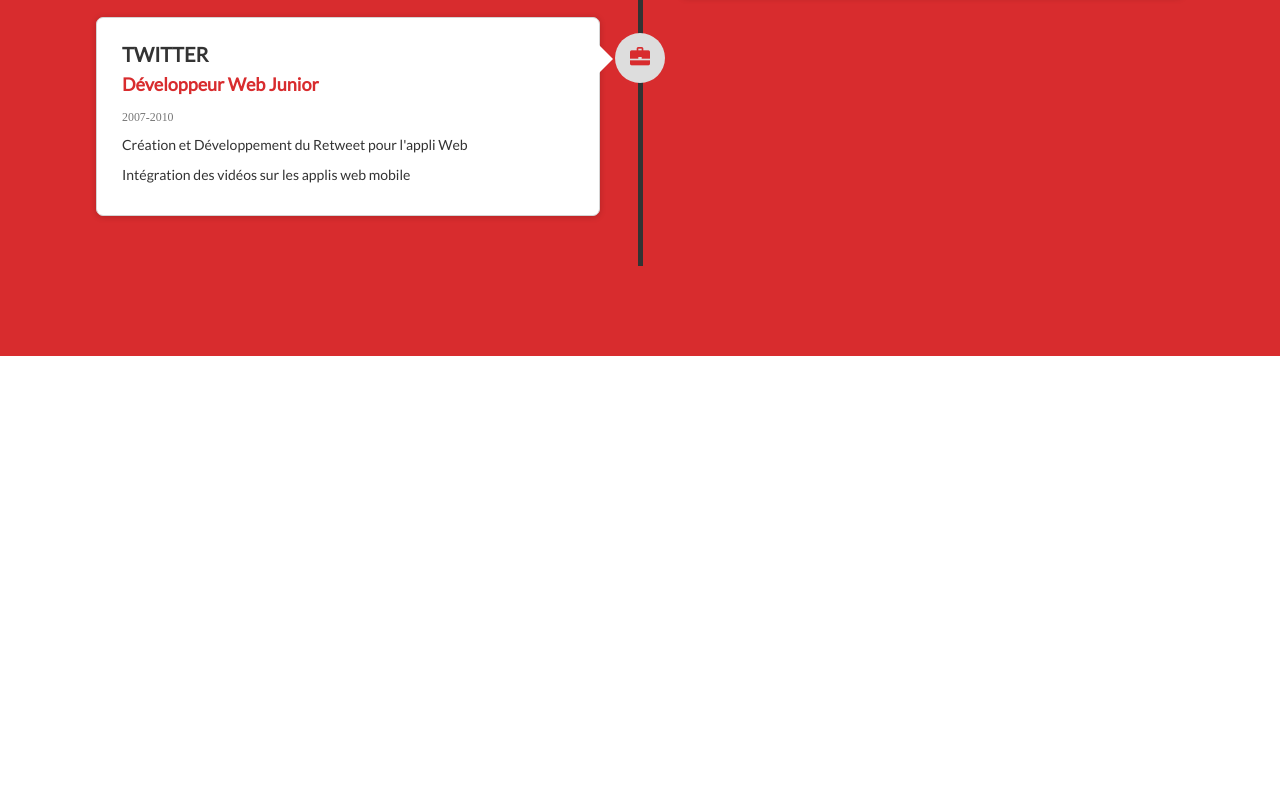
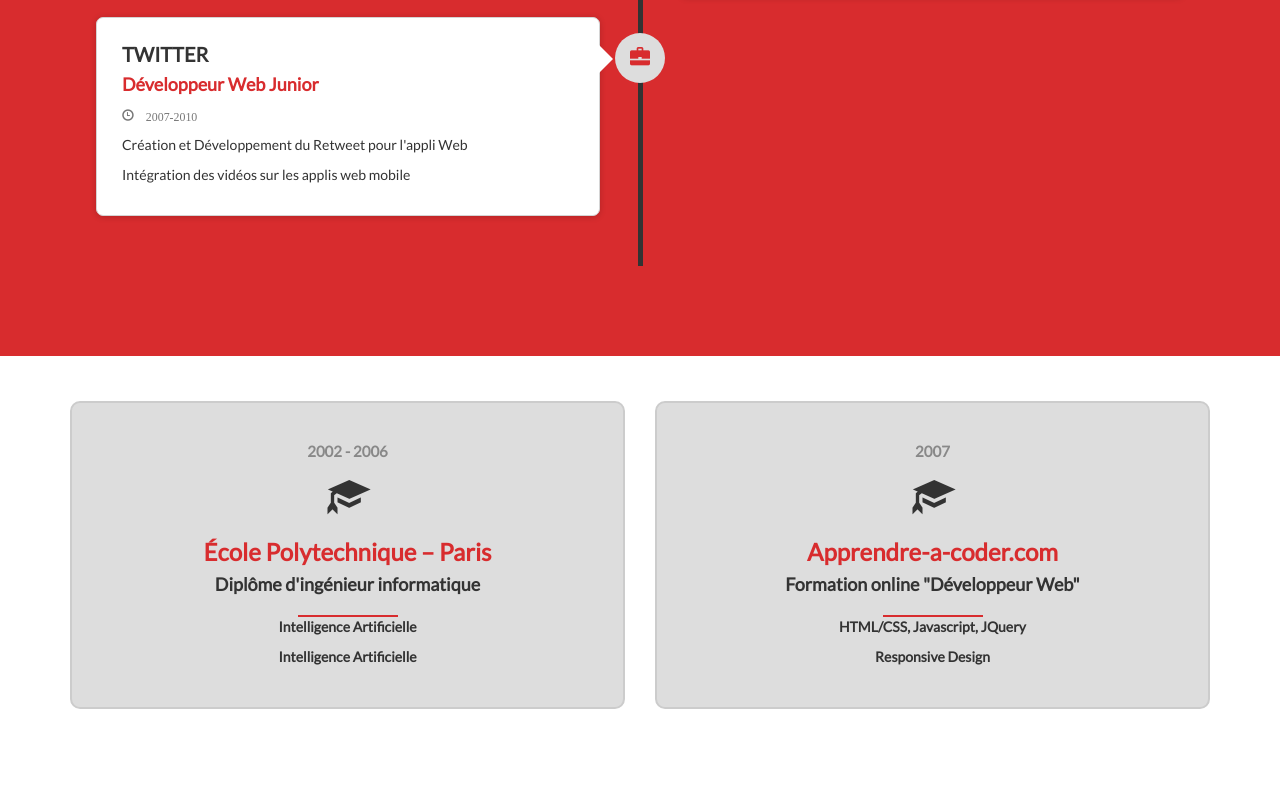
Before and after one commit to sheelman/site-cv, a plain HTML site: page index.html in a window 1280 px wide. Shown: the part 1887-2696 px from the top of the page. Before the commit the page ends 2243 px from the top, so only its background shows below. Drawn offline with nearby package versions, Linux system fonts and the light colour scheme.

Commit message:
la partie études
voila la partie étude complètement faite

```diff
--- a/css/style.css
+++ b/css/style.css
@@ -6,6 +6,10 @@
 
 h1,h2,h3,h4,h5,h6{
     font-weight: bold;
+}
+
+ul,ol{
+list-style:none;
 }
 
 img{
@@ -115,7 +119,6 @@
 }
 
 .timeline{
-    list-style:none;
     padding: 30px 10px;
     position: relative;
 }
@@ -177,7 +180,7 @@
     border-radius: 7px;
     padding: 20px 25px;
     position: relative;
-    box-shadow: 0px 1px 6px rgba(0,0,0,0.175);
+    box-shadow: 0px 1px 6px  rgba(0,0,0,0.175);
     background: #fff;
 }
 
@@ -192,7 +195,7 @@
     right: -14px;
     display: inline-block;
     border-top:  14px solid transparent;
-    border-left: 14px solid #fff;
+    border-left: 14px  solid #fff;
     border-right: 0px solid #fff;
     border-bottom: 14px solid transparent;
     content: " ";/*pour que l'élément after apparesse il faut lui donner du contenu donc " " voila pourquoi*/
@@ -213,3 +216,45 @@
 .timeline-heading h4{
     color: #d82c2e;
 }
+
+/*  education  */
+
+#education{
+    background: #fff;
+}
+
+#education .heading h2{
+    color: #d82c2e;
+}
+
+.education-block{
+    width: 0px auto;
+    text-align: center;
+    padding: 30px;
+    background: #ddd;
+    border-radius: 10px;
+    border: 2px solid #ccc;
+    margin-bottom: 20px;
+}
+
+.education-block h5{
+    color: #888;
+    font-size: 15px;
+    margin-bottom: 15px;
+}
+
+.education-block .glyphicon{
+    font-size: 40px;
+}
+
+.education-block h3{
+    color: #d82c2e;
+}
+
+.education-block h4{
+    margin-bottom: 20px;
+}
+
+.education-block p{
+    font-weight: bold;
+}
--- a/index.html
+++ b/index.html
@@ -88,7 +88,7 @@
                                 <div class="timeline-heading">
                                     <h3>GOOGLE</h3>
                                     <h4>Développeur Web Sénior</h4>
-                                    <p class="text-muted"><small class="glyphicon glyphicontime">2013-2015</small></p>
+                                    <p class="text-muted"><small class="glyphicon glyphicon-time"> 2013-2015</small></p>
                                 </div>
                                 <div class="timeline-body">
                                     <p>Ajout de la possibilité d'écouter une traduction dans Google Translate</p>
@@ -105,7 +105,7 @@
                                 <div class="timeline-heading">
                                     <h3>FACEBOOK</h3>
                                     <h4>Développeur Web</h4>
-                                    <p class="text-muted"><small class="glyphicon glyphicontime">2010-2013</small></p>
+                                    <p class="text-muted"><small class="glyphicon glyphicon-time"> 2010-2013</small></p>
                                 </div>
                                 <div class="timeline-body">
                                     <p>Développement du bouton Share pour les applis Web mobile</p>
@@ -121,7 +121,7 @@
                                 <div class="timeline-heading">
                                     <h3>TWITTER</h3>
                                     <h4>Développeur Web Junior</h4>
-                                    <p class="text-muted"><small class="glyphicon glyphicontime">2007-2010</small></p>
+                                    <p class="text-muted"><small class="glyphicon glyphicon-time"> 2007-2010</small></p>
                                 </div>
                                 <div class="timeline-body">
                                     <p>Création et Développement du Retweet pour l'appli Web</p>
@@ -133,5 +133,34 @@
                 </ul>
             </div>
         </section>
+<!--education--------------------------------------------------------------------------------->
+        <section id="education">
+            <div class="container">
+                <div class="row">
+                    <div class="col-sm-6">
+                       <div class="education-block">
+                            <h5>2002 - 2006</h5>
+                            <span class="glyphicon glyphicon-education"></span>
+                            <h3>École Polytechnique – Paris</h3>
+                            <h4>Diplôme d'ingénieur informatique</h4>
+                            <div class="red-divider"></div>
+                            <p>Intelligence Artificielle</p>
+                            <p>Intelligence Artificielle</p>
+                        </div>
+                    </div>
+                    <div class="col-sm-6">
+                        <div class="education-block">
+                            <h5>2007</h5>
+                            <span class="glyphicon glyphicon-education"></span>
+                            <h3>Apprendre-a-coder.com</h3>
+                            <h4>Formation online "Développeur Web"</h4>
+                            <div class="red-divider"></div>
+                            <p>HTML/CSS, Javascript, JQuery</p>
+                            <p>Responsive Design</p>
+                        </div>
+                    </div>
+                </div>
+            </div>
+        </section>
     </body>
 </html>
```
